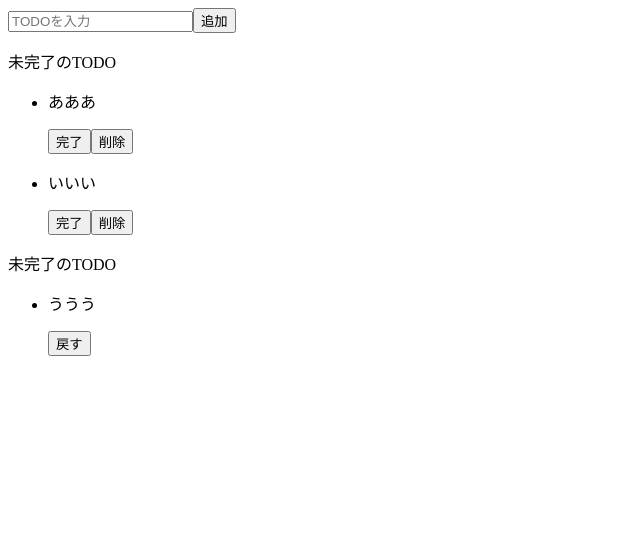
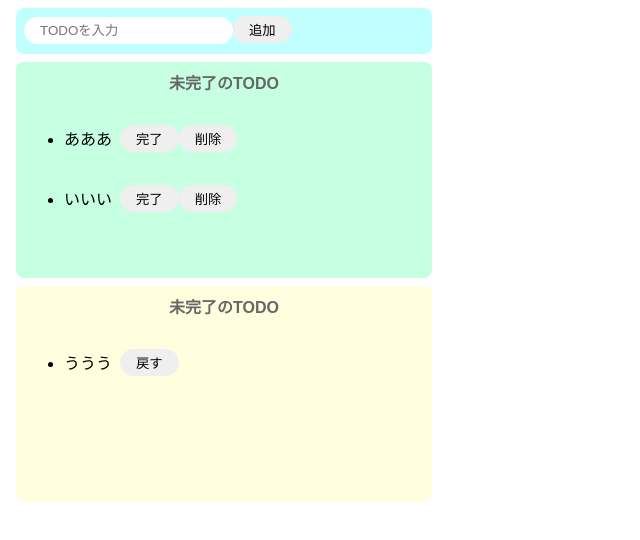
Before and after one commit to yushi32/jak-react-todo, a React (Create React App) app: page / in a window 1280 px wide. Shown: the top 540 px of the page, without its empty margins (0-640 px from the left). Built offline with nearby package versions, Linux system fonts and the light colour scheme.

Commit message:
add: CSSを適用

```diff
--- a/src/App.jsx
+++ b/src/App.jsx
@@ -4,22 +4,22 @@
 export const App = () => {
   return (
     <>
-    <div>
+    <div className="input-area">
       <input placeholder="TODOを入力" />
       <button>追加</button>
     </div>
-    <div>
-      <p>未完了のTODO</p>
+    <div className="incomplete-area">
+      <p className="title">未完了のTODO</p>
       <ul>
         <li>
-          <div>
+          <div className="list-row">
             <p>あああ</p>
             <button>完了</button>
             <button>削除</button>
           </div>
         </li>
         <li>
-          <div>
+          <div className="list-row">
             <p>いいい</p>
             <button>完了</button>
             <button>削除</button>
@@ -27,11 +27,11 @@
         </li>
       </ul>
     </div>
-    <div>
-    <p>未完了のTODO</p>
+    <div className="complete-area">
+    <p className="title">未完了のTODO</p>
       <ul>
         <li>
-          <div>
+          <div className="list-row">
             <p>ううう</p>
             <button>戻す</button>
           </div>
--- a/src/styles.css
+++ b/src/styles.css
@@ -0,0 +1,66 @@
+body {
+  font-family: sans-serif;
+}
+
+input {
+  border-radius: 16px;
+  border: none;
+  padding: 6px 16px;
+  outline: none;
+}
+
+button {
+  border-radius: 16px;
+  border: none;
+  padding: 4px 16px;
+}
+
+button:hover {
+  background-color: #ff7fff;
+  color: #fff;
+  cursor: pointer;
+}
+
+.input-area {
+  background-color: #c1ffff;
+  width: 400px;
+  height: 30px;
+  padding: 8px;
+  margin: 8px;
+  border-radius: 8px;
+}
+
+.incomplete-area {
+  background-color: #c6ffe2;
+  width: 400px;
+  min-height: 200px;
+  padding: 8px;
+  margin: 8px;
+  border-radius: 8px;
+}
+
+.complete-area {
+  background-color: #ffffe0;
+  width: 400px;
+  min-height: 200px;
+  padding: 8px;
+  margin: 8px;
+  border-radius: 8px;
+}
+
+.title {
+  text-align: center;
+  margin-top: 0;
+  font-weight: bold;
+  color: #666;
+}
+
+.list-row {
+  display: flex;
+  align-items: center;
+  padding-bottom: 4px;
+}
+
+.list-row p {
+  margin-right: 8px;
+}
```
